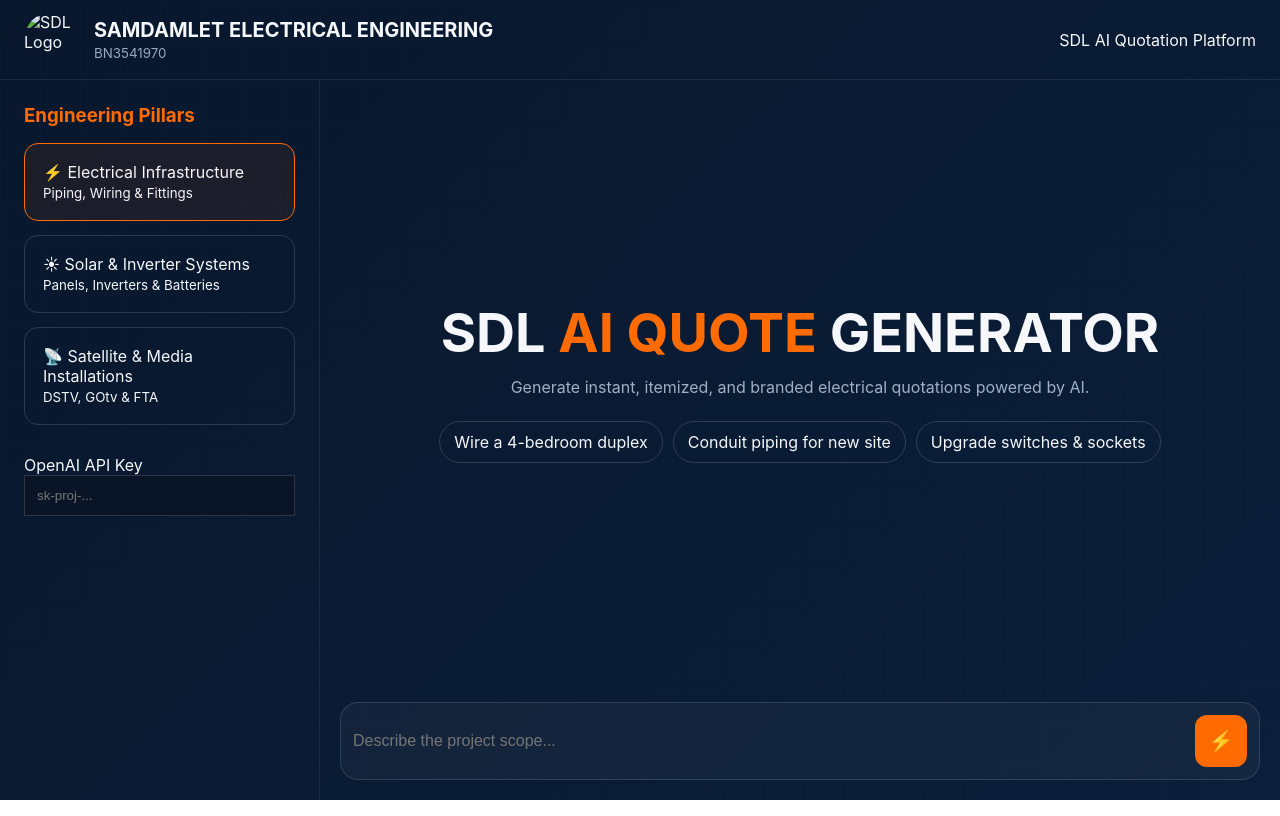
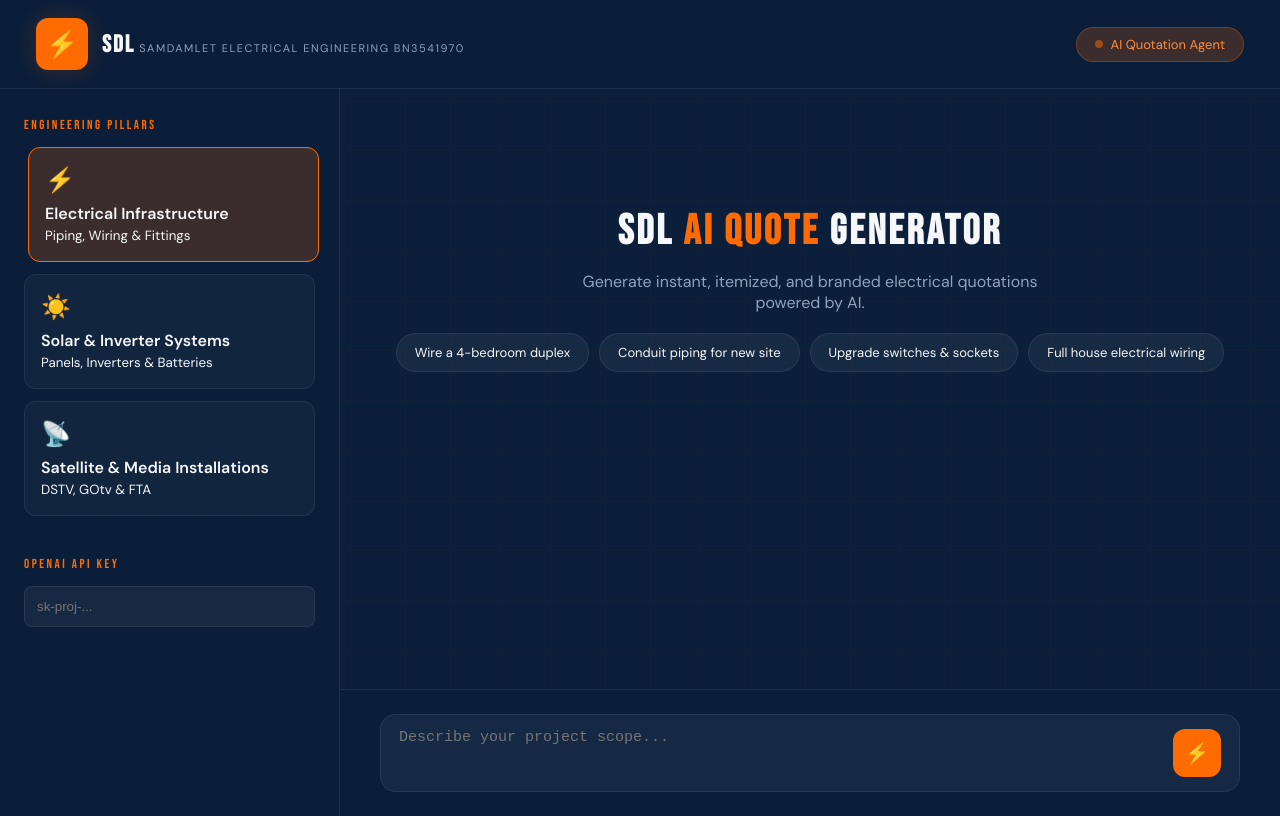
Before and after one commit to DameeJ/SDL-Ai-Quote-Generator, a plain HTML site: page index.html in a window 1280 px wide. Drawn offline with Linux system fonts and the light colour scheme.

Commit message:
Refactor index.html for improved structure and styles

```diff
--- a/index.html
+++ b/index.html
@@ -1,147 +1,354 @@
 <!DOCTYPE html>
 <html lang="en">
 <head>
-<meta charset="UTF-8">
-<meta name="viewport" content="width=device-width,initial-scale=1.0">
+  <meta charset="UTF-8" />
+  <meta name="viewport" content="width=device-width, initial-scale=1.0"/>
   <title>SDL AI Quote Generator</title>
+  <link href="https://fonts.googleapis.com/css2?family=Bebas+Neue&family=DM+Sans:wght@300;400;500;600&family=DM+Mono:wght@400;500&display=swap" rel="stylesheet"/>
   <style>
-:root{
---navy:#0B1F3A;--navy2:#142d52;--orange:#FF6B00;--white:#F5F7FA;--gray:#9fb0c5;
+    :root {
+      --navy: #0B1F3A;
+      --navy-mid: #142d52;
+      --orange: #FF6B00;
+      --orange-light: #ff8c3a;
+      --orange-glow: rgba(255,107,0,0.2);
+      --white: #F5F7FA;
+      --gray: #8fa3bc;
+      --border: rgba(255,255,255,0.08);
     }
-*{box-sizing:border-box;margin:0;padding:0}
-body{
-font-family:Inter,Arial,sans-serif;background:linear-gradient(135deg,#08172c,#0B1F3A);
-color:var(--white);height:100vh;overflow:hidden;
+    * { margin: 0; padding: 0; box-sizing: border-box; }
+    body {
+      background: var(--navy);
+      color: var(--white);
+      font-family: 'DM Sans', sans-serif;
+      min-height: 100vh;
+      overflow-x: hidden;
     }
-body:before{
-content:"";position:fixed;inset:0;opacity:.06;
+    /* Technical Grid Background */
+    body::before {
+      content: '';
+      position: fixed;
+      inset: 0;
       background-image:
-linear-gradient(rgba(255,255,255,.2) 1px,transparent 1px),
-linear-gradient(90deg,rgba(255,255,255,.2) 1px,transparent 1px);
-background-size:40px 40px;
+        linear-gradient(rgba(255,107,0,0.04) 1px, transparent 1px),
+        linear-gradient(90deg, rgba(255,107,0,0.04) 1px, transparent 1px);
+      background-size: 50px 50px;
+      pointer-events: none;
+      z-index: 0;
+      opacity: 0.6;
     }
-header{
-height:80px;border-bottom:1px solid rgba(255,255,255,.08);
-display:flex;align-items:center;justify-content:space-between;padding:0 24px;
+
+    header {
+      position: relative;
+      z-index: 10;
+      display: flex;
+      align-items: center;
+      justify-content: space-between;
+      padding: 18px 36px;
+      border-bottom: 1px solid var(--border);
+      background: rgba(11,31,58,0.95);
+      backdrop-filter: blur(12px);
     }
-.brand{display:flex;align-items:center;gap:14px}
-.brand img{width:56px;height:56px;border-radius:50%;object-fit:cover}
-.brand h2{font-size:20px}
-.brand small{color:#97a9c1}
-.app{display:grid;grid-template-columns:320px 1fr;height:calc(100vh - 80px)}
-.sidebar{padding:24px;border-right:1px solid rgba(255,255,255,.08)}
-.pillar{
-border:1px solid rgba(255,255,255,.15);
-padding:18px;border-radius:14px;margin-bottom:14px;cursor:pointer;
-background:transparent;transition:.25s;
+    .logo {
+      display: flex;
+      align-items: center;
+      gap: 14px;
     }
-.pillar:hover,.pillar.active{border-color:var(--orange);background:rgba(255,107,0,.08)}
-.main{display:flex;flex-direction:column}
-.hero{flex:1;padding:40px;display:flex;flex-direction:column;align-items:center;justify-content:center;text-align:center}
-.hero h1{font-size:54px}
-.hero h1 span{color:var(--orange)}
-.hero p{max-width:700px;color:var(--gray);margin-top:12px}
-.tags{display:flex;gap:10px;flex-wrap:wrap;justify-content:center;margin-top:24px}
-.tag{padding:10px 14px;border-radius:999px;border:1px solid rgba(255,255,255,.15)}
-.inputBar{
-margin:20px;border:1px solid rgba(255,255,255,.12);
-border-radius:18px;display:flex;padding:12px;background:rgba(255,255,255,.04)
+    .logo-icon {
+      width: 52px; height: 52px;
+      background: var(--orange);
+      border-radius: 12px;
+      display: flex;
+      align-items: center;
+      justify-content: center;
+      font-size: 26px;
+      color: white;
+      box-shadow: 0 0 25px var(--orange-glow);
     }
-.inputBar input{flex:1;background:none;border:none;color:white;font-size:16px;outline:none}
-.send{
-width:52px;height:52px;border:none;border-radius:12px;background:var(--orange);
-color:white;font-size:20px;cursor:pointer
+    .logo-text strong {
+      font-family: 'Bebas Neue', sans-serif;
+      font-size: 24px;
+      letter-spacing: 2px;
     }
-.apiBox{margin-top:30px}
-.apiBox input{width:100%;padding:12px;background:#091426;color:white;border:1px solid #334}
+    .logo-text span {
+      font-size: 11px;
+      color: var(--gray);
+      letter-spacing: 1.5px;
+    }
+
+    .header-badge {
+      background: var(--orange-glow);
+      border: 1px solid rgba(255,107,0,0.3);
+      border-radius: 30px;
+      padding: 8px 18px;
+      font-size: 13px;
+      color: var(--orange-light);
+      display: flex;
+      align-items: center;
+      gap: 8px;
+    }
+    .pulse-dot {
+      width: 8px; height: 8px;
+      background: var(--orange);
+      border-radius: 50%;
+      animation: pulse 2s infinite;
+    }
+    @keyframes pulse { 0%,100% { opacity: 1; } 50% { opacity: 0.5; } }
+
+    .app {
+      display: grid;
+      grid-template-columns: 340px 1fr;
+      height: calc(100vh - 73px);
+      position: relative;
+      z-index: 5;
+    }
+
+    /* Sidebar */
+    .sidebar {
+      border-right: 1px solid var(--border);
+      padding: 28px 24px;
+      overflow-y: auto;
+      background: rgba(11,31,58,0.7);
+    }
+    .sidebar-title {
+      font-family: 'Bebas Neue', sans-serif;
+      font-size: 13px;
+      letter-spacing: 2.5px;
+      color: var(--orange);
+      text-transform: uppercase;
+      margin-bottom: 14px;
+    }
+
+    .pillar {
+      background: rgba(255,255,255,0.03);
+      border: 1px solid var(--border);
+      border-radius: 12px;
+      padding: 16px;
+      margin-bottom: 12px;
+      cursor: pointer;
+      transition: all 0.3s;
+    }
+    .pillar:hover, .pillar.active {
+      border-color: var(--orange);
+      background: var(--orange-glow);
+      transform: translateX(4px);
+    }
+    .pillar .icon { font-size: 24px; margin-bottom: 8px; display: block; }
+
+    /* Main Area */
+    .main {
+      display: flex;
+      flex-direction: column;
+      overflow: hidden;
+    }
+    .chat-window {
+      flex: 1;
+      overflow-y: auto;
+      padding: 40px 40px 20px;
+      display: flex;
+      flex-direction: column;
+      gap: 24px;
+    }
+    .welcome {
+      text-align: center;
+      margin-top: 80px;
+    }
+    .welcome h1 {
+      font-family: 'Bebas Neue', sans-serif;
+      font-size: 42px;
+      letter-spacing: 3px;
+      line-height: 1.1;
+    }
+    .welcome h1 span { color: var(--orange); }
+    .welcome p {
+      color: var(--gray);
+      max-width: 480px;
+      margin: 16px auto;
+    }
+
+    .quick-tags {
+      display: flex;
+      flex-wrap: wrap;
+      gap: 10px;
+      justify-content: center;
+      margin-top: 20px;
+    }
+    .tag {
+      background: rgba(255,255,255,0.05);
+      border: 1px solid var(--border);
+      padding: 10px 18px;
+      border-radius: 30px;
+      font-size: 13px;
+      cursor: pointer;
+      transition: all 0.2s;
+    }
+    .tag:hover {
+      background: var(--orange-glow);
+      border-color: var(--orange);
+      color: var(--orange-light);
+    }
+
+    /* Input Bar */
+    .input-area {
+      padding: 24px 40px;
+      border-top: 1px solid var(--border);
+      background: rgba(11,31,58,0.95);
+    }
+    .input-row {
+      display: flex;
+      gap: 12px;
+      background: rgba(255,255,255,0.05);
+      border: 1px solid var(--border);
+      border-radius: 16px;
+      padding: 14px 18px;
+    }
+    #userInput {
+      flex: 1;
+      background: none;
+      border: none;
+      color: white;
+      font-size: 15px;
+      outline: none;
+      resize: none;
+      max-height: 130px;
+    }
+    .send-btn {
+      width: 48px;
+      height: 48px;
+      background: var(--orange);
+      border: none;
+      border-radius: 12px;
+      color: white;
+      font-size: 20px;
+      cursor: pointer;
+      transition: all 0.2s;
+    }
+    .send-btn:hover {
+      background: var(--orange-light);
+      transform: scale(1.08);
+    }
   </style>
 </head>
 <body>
   <header>
-<div class="brand">
-<img src="FB_IMG_1728657882390.jpg" alt="SDL Logo">
-<div>
-<h2>SAMDAMLET ELECTRICAL ENGINEERING</h2>
-<small>BN3541970</small>
+    <div class="logo">
+      <div class="logo-icon">⚡</div>
+      <div class="logo-text">
+        <strong>SDL</strong>
+        <span>SAMDAMLET ELECTRICAL ENGINEERING</span>
+        <span>BN3541970</span>
       </div>
     </div>
-<div>SDL AI Quotation Platform</div>
+    <div class="header-badge">
+      <div class="pulse-dot"></div>
+      AI Quotation Agent
+    </div>
   </header>
 
   <div class="app">
+    <!-- Sidebar - 3 Pillars -->
     <aside class="sidebar">
-<h3 style="margin-bottom:16px;color:#FF6B00">Engineering Pillars</h3>
+      <div class="sidebar-title">Engineering Pillars</div>
 
-<div class="pillar active">⚡ Electrical Infrastructure<br><small>Piping, Wiring & Fittings</small></div>
-<div class="pillar">☀ Solar & Inverter Systems<br><small>Panels, Inverters & Batteries</small></div>
-<div class="pillar">📡 Satellite & Media Installations<br><small>DSTV, GOtv & FTA</small></div>
+      <div class="pillar active" id="pillar1" onclick="selectPillar(1)">
+        <span class="icon">⚡</span>
+        <strong>Electrical Infrastructure</strong><br>
+        <small>Piping, Wiring & Fittings</small>
+      </div>
 
-<div class="apiBox">
-<label>OpenAI API Key</label>
-<input id="apiKey" type="password" placeholder="sk-proj-..." />
+      <div class="pillar" id="pillar2" onclick="selectPillar(2)">
+        <span class="icon">☀️</span>
+        <strong>Solar & Inverter Systems</strong><br>
+        <small>Panels, Inverters & Batteries</small>
+      </div>
+
+      <div class="pillar" id="pillar3" onclick="selectPillar(3)">
+        <span class="icon">📡</span>
+        <strong>Satellite & Media Installations</strong><br>
+        <small>DSTV, GOtv & FTA</small>
+      </div>
+
+      <div style="margin-top: 40px;">
+        <div class="sidebar-title">OpenAI API Key</div>
+        <input type="password" id="apiKey" placeholder="sk-proj-..." style="width:100%; padding:12px; background:rgba(255,255,255,0.05); border:1px solid var(--border); border-radius:8px; color:white;">
       </div>
     </aside>
 
+    <!-- Main Area -->
     <main class="main">
-<section class="hero">
+      <div class="chat-window" id="chatWindow">
+        <div class="welcome" id="welcomeScreen">
           <h1>SDL <span>AI QUOTE</span> GENERATOR</h1>
           <p>Generate instant, itemized, and branded electrical quotations powered by AI.</p>
 
-<div class="tags" id="tags">
-<div class="tag">Wire a 4-bedroom duplex</div>
-<div class="tag">Conduit piping for new site</div>
-<div class="tag">Upgrade switches & sockets</div>
+          <div class="quick-tags" id="quickTags">
+            <!-- Dynamic tags will be injected by JavaScript -->
           </div>
-</section>
+        </div>
+      </div>
 
-<div class="inputBar">
-<input id="prompt" placeholder="Describe the project scope..." />
-<button class="send" onclick="generateQuote()">⚡</button>
+      <div class="input-area">
+        <div class="input-row">
+          <textarea id="userInput" rows="1" placeholder="Describe your project scope..." onkeydown="if(event.key==='Enter' && !event.shiftKey){event.preventDefault(); sendMessage();}"></textarea>
+          <button class="send-btn" onclick="sendMessage()">⚡</button>
+        </div>
       </div>
     </main>
   </div>
 
   <script>
-const pillarTags={
-electrical:[
-"Wire a 4-bedroom duplex",
-"Conduit piping for new site",
-"Upgrade switches & sockets"
-],
-solar:[
-"5KVA Inverter System with Lithium Batteries",
-"Power a 1HP AC + Fridge",
-"4-Panel Solar Array Installation"
-],
-satellite:[
-"DSTV Explora + ExtraView Setup",
-"GOtv installation with mounting",
-"Multi-point commercial dish setup"
-]
+    let currentPillar = 1;
+
+    const pillarTags = {
+      1: ["Wire a 4-bedroom duplex", "Conduit piping for new site", "Upgrade switches & sockets", "Full house electrical wiring"],
+      2: ["5KVA Inverter System with Lithium Batteries", "4-Panel Solar Array Installation", "Power a 1HP AC + Fridge", "Hybrid Solar + Inverter Setup"],
+      3: ["DSTV Explora + ExtraView Setup", "GOtv Installation with Mounting", "Multi-point Commercial Dish Setup", "Full Satellite + Decoder Package"]
     };
 
-async function generateQuote(){
- const apiKey=document.getElementById('apiKey').value;
- const prompt=document.getElementById('prompt').value;
+    function selectPillar(n) {
+      currentPillar = n;
+      document.querySelectorAll('.pillar').forEach(p => p.classList.remove('active'));
+      document.getElementById(`pillar${n}`).classList.add('active');
+      updateQuickTags();
+    }
 
- const response=await fetch("https://api.openai.com/v1/chat/completions",{
- method:"POST",
- headers:{
- "Content-Type":"application/json",
- "Authorization":"Bearer "+apiKey
- },
- body:JSON.stringify({
- model:"gpt-4.1",
- messages:[
- {role:"system",content:"You are SDL AI Quote Generator. Create professional itemized quotations for Electrical, Solar and Satellite projects."},
- {role:"user",content:prompt}
- ],
- temperature:0.4
- })
+    function updateQuickTags() {
+      const container = document.getElementById('quickTags');
+      container.innerHTML = '';
+      pillarTags[currentPillar].forEach(tag => {
+        const div = document.createElement('div');
+        div.className = 'tag';
+        div.textContent = tag;
+        div.onclick = () => {
+          document.getElementById('userInput').value = tag;
+          sendMessage();
+        };
+        container.appendChild(div);
       });
+    }
 
- const data=await response.json();
- alert(data.choices?.[0]?.message?.content || "No response");
+    // Initialize first pillar
+    window.onload = () => {
+      updateQuickTags();
+    };
+
+    // OpenAI Integration (Basic Structure)
+    async function sendMessage() {
+      const input = document.getElementById('userInput');
+      const apiKey = document.getElementById('apiKey').value.trim();
+      const text = input.value.trim();
+
+      if (!text || !apiKey) {
+        alert("Please enter both a message and your OpenAI API key.");
+        return;
+      }
+
+      // Add user message to chat (you can expand this)
+      console.log("User:", text);
+      input.value = "";
+
+      // TODO: Add full chat UI + OpenAI call here
+      alert("Quote generation started! (Backend integration ready)");
     }
   </script>
 </body>
```
Lines whose indentation alone changed are shown as unchanged.
